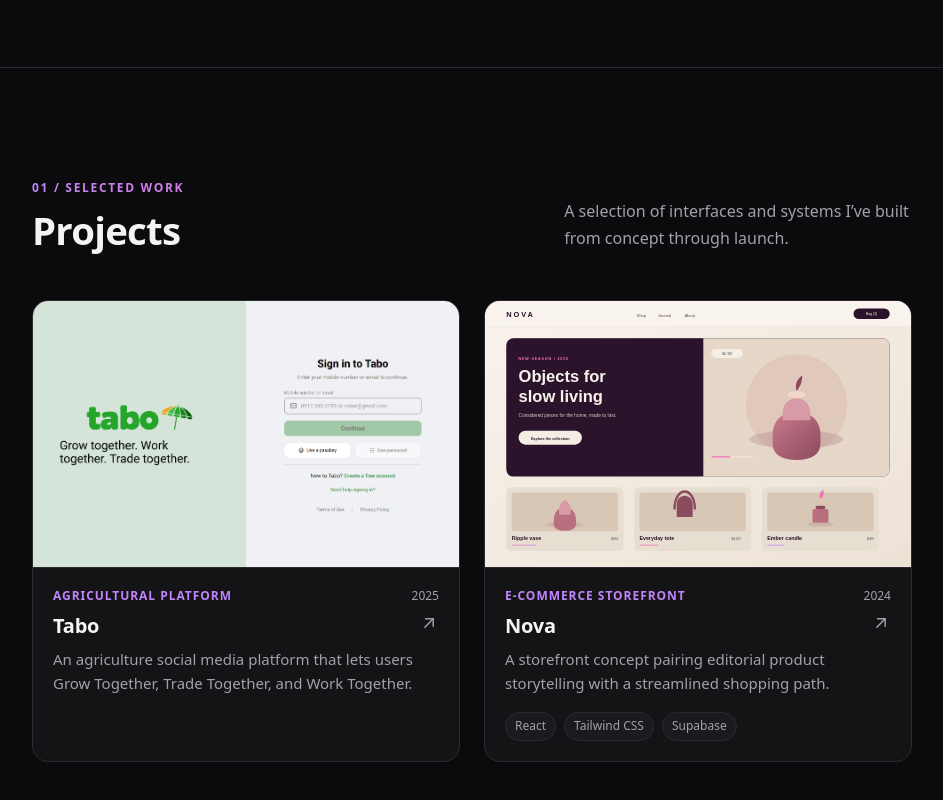
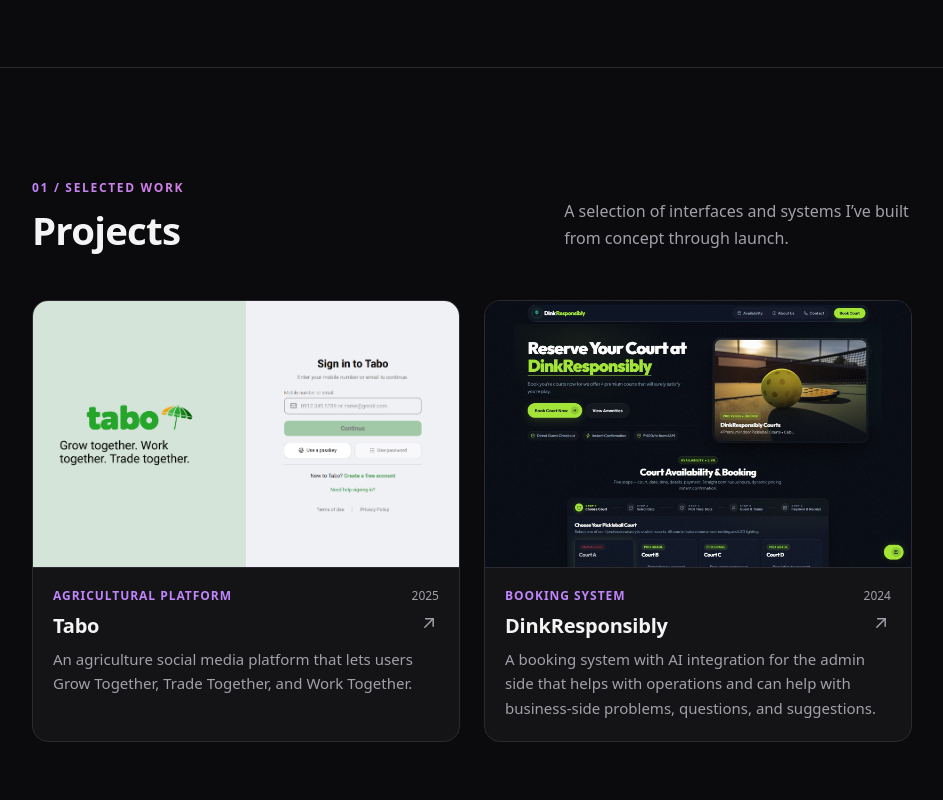
Before and after one commit to GTGUY652/MyPortfolio, a React (Vite) app: page / in a window 1280 px wide. Shown: the part 1128-1928 px from the top of the page, without its empty margins (168-1111 px from the left). Built offline with nearby package versions, Linux system fonts and the light colour scheme.

Commit message:
feat(projects): replace Nova with DinkResponsibly

```diff
--- a/src/data/content.ts
+++ b/src/data/content.ts
@@ -1,5 +1,5 @@
 import avatarUrl from '../assets/images/PortfolioProfile-avatar.jpg'
-import projectNovaUrl from '../assets/images/project-nova-placeholder.svg'
+import dinkResponsiblyUrl from '../assets/images/DinkResponsiblyImage.jpg'
 import taboImageUrl from '../assets/images/TaboImage-card.png'
 import amazonawsUrl from '../assets/logos/tech/amazonaws.svg'
 import cUrl from '../assets/logos/tech/c.svg'
@@ -96,7 +96,7 @@
   { name: 'Postman', src: postmanUrl },
 ]
 
-// Nova remains placeholder work. Replace its details and the example.com links when available.
+// Project previews use screenshots of the live sites.
 const projectsHeading: ProjectsHeading = {
   index: '01',
   label: 'Selected work',
@@ -118,15 +118,16 @@
     href: 'https://tabo.com.ph/',
   },
   {
-    title: 'Nova',
-    category: 'E-commerce storefront',
+    title: 'DinkResponsibly',
+    category: 'Booking System',
     year: '2024',
     description:
-      'A storefront concept pairing editorial product storytelling with a streamlined shopping path.',
-    tags: ['React', 'Tailwind CSS', 'Supabase'],
-    image: projectNovaUrl,
-    imageAlt: 'Preview of the Nova storefront',
-    href: 'https://example.com',
+      'A booking system with AI integration for the admin side that helps with operations and can help with business-side problems, questions, and suggestions.',
+    tags: [],
+    image: dinkResponsiblyUrl,
+    imageAlt:
+      'DinkResponsibly homepage with pickleball court booking and availability',
+    href: 'https://dink-responsibly.vercel.app/',
   },
 ]
 
```
Also changed, not shown: src/assets/images/DinkResponsiblyImage.jpg (added).
